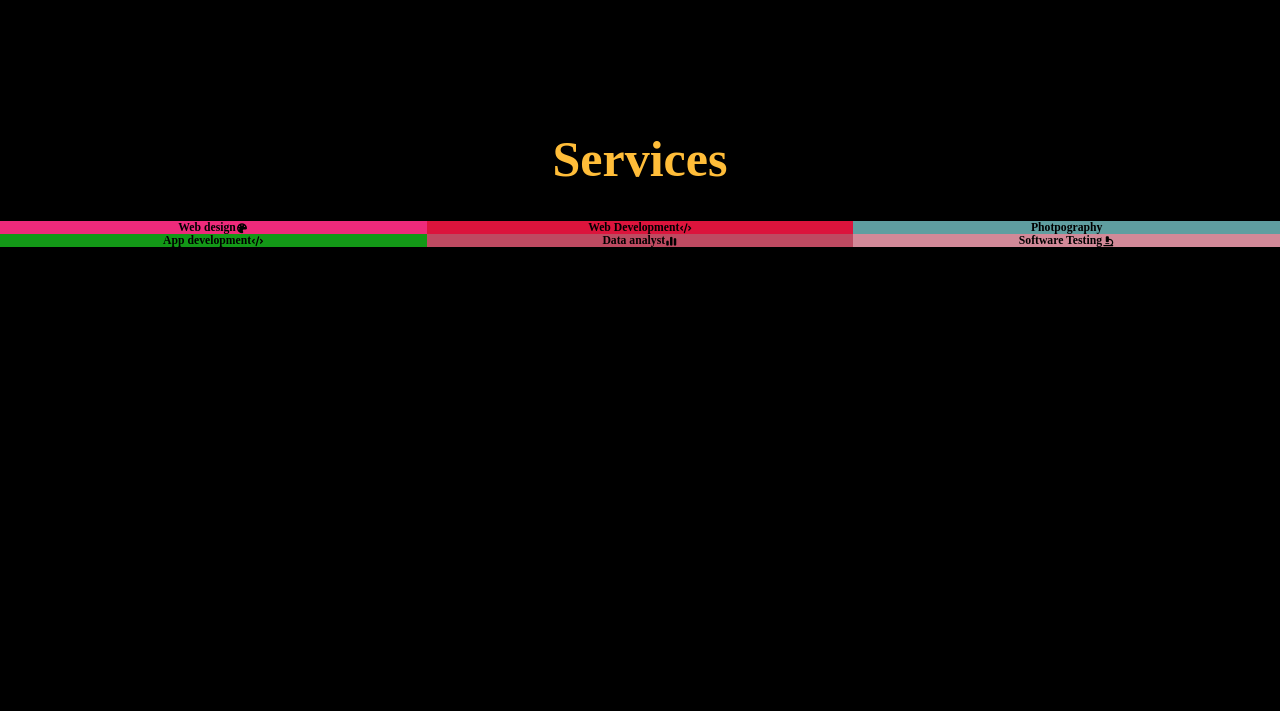
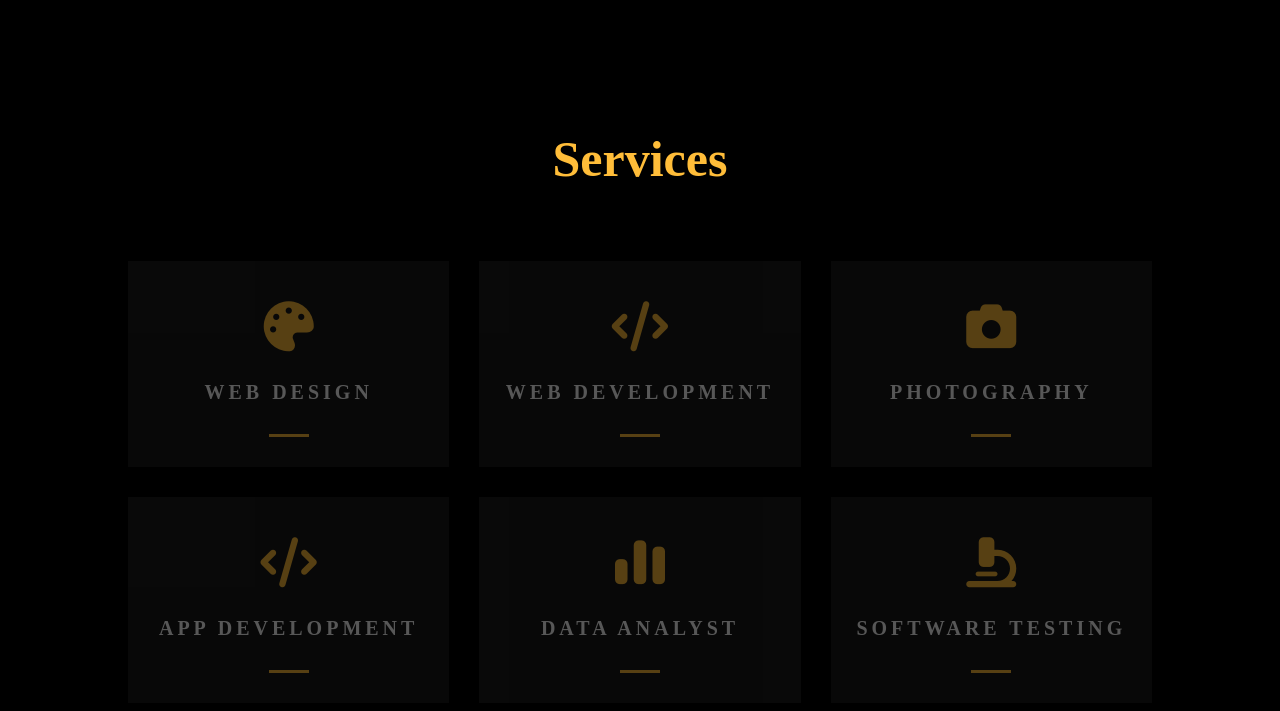
Before and after one commit to Hariprasad1303/portfolio, a website built with Parcel: page portfolio/src/index.html in a window 1280 px wide. Shown: the part 2208-2919 px from the top of the page. Before the commit the page ends 2455 px from the top, so only its background shows below. Built offline with nearby package versions, Linux system fonts and the light colour scheme.

Commit message:
twelveth commit

```diff
--- a/portfolio/src/index.html
+++ b/portfolio/src/index.html
@@ -186,25 +186,32 @@
         </div>
         <div class="service-content">
           <div class="service service1">
+            <div class="line"></div>
             <h3>Web design</h3>
             <i class="fa-solid fa-palette design-icon"></i>
           </div>
           <div class="service service2">
+            <div class="line"></div>
             <h3>Web Development</h3>
             <i class="fa-solid fa-code code-icon"></i>
           </div>
           <div class="service service3">
-            <h3>Photpography</h3>
+            <div class="line"></div>
+            <h3>Photography</h3>
+            <i class="fa-solid fa-camera photo-icon"></i>
           </div>
           <div class="service service4">
+            <div class="line"></div>
             <h3>App development</h3>
             <i class="fa-solid fa-code code-icon"></i>
           </div>
           <div class="service service5">
+            <div class="line"></div>
             <h3>Data analyst</h3>
             <i class="fa-solid fa-chart-simple data-icon"></i>
           </div>
           <div class="service service6">
+            <div class="line"></div>
             <h3>Software Testing</h3>
             <i class="fa-solid fa-microscope test-icon"></i>
           </div>
--- a/portfolio/src/style.css
+++ b/portfolio/src/style.css
@@ -470,9 +470,9 @@ textarea {
 }
 /*contact section ends here*/
 #service {
-  width: 100%;
+  width: 80%;
   height: auto;
-  margin-top: 8rem;
+  margin: 8rem auto;
   grid-template-columns: 1fr;
   grid-template-rows: auto;
   grid-template-areas:
@@ -487,7 +487,7 @@ textarea {
   text-align: center;
   font-size: 5rem;
   padding: 3rem;
-  color:#ffbd39;
+  color: #ffbd39;
 }
 .service-content {
   display: grid;
@@ -497,33 +497,74 @@ textarea {
   grid-template-areas:
     "service1 service2 service3"
     "service4 service5 service6";
+  gap: 3rem;
+  margin-top: 4rem;
 }
-.service{
-  display:flex;
-  justify-content:center;
-  align-items:center;
+.service {
+  opacity: 1;
+  display: flex;
+  flex-direction: column-reverse;
+  justify-content: center;
+  align-items: center;
+  background-color: rgba(255, 255, 255, 0.1);
+  transition: 0.4s ease-in;
+}
+/*Hover effects starts here*/
+.service:hover{
+  background-color:#ffbd39;
+  transform: translateY(-10px);
+  opacity:1;
+}
+.service:hover .line{
+  background-color: black;
+}
+.service:hover h3,.service:hover i{
+  color:black;
+}
+.service:not(hover){
+  background-color:rgba(255, 255, 255, 0.1);
+  opacity:0.34;
+}
+/*Hover effects ends here*/
+.service h3 {
+  padding: 3rem 0rem;
+  color: white;
+  font-size: 2rem;
+  font-weight: 600;
+  letter-spacing: 4px;
+  text-transform: uppercase;
+  text-align: center;
+}
+.design-icon,
+.code-icon,
+.photo-icon,
+.test-icon,
+.data-icon {
+  color: #ffbd39;
+  font-size: 5rem;
+  padding-top: 4rem;
+}
+.line {
+  height: 0.3rem;
+  background-color: #ffbd39;
+  width: 4rem;
+  margin-bottom: 3rem;
 }
 .service1 {
   grid-area: service1;
-  background-color: #ee2a7b;
 }
 .service2 {
   grid-area: service2;
-  background-color: crimson;
 }
 .service3 {
   grid-area: service3;
-  background-color: cadetblue;
 }
 .service4 {
   grid-area: service4;
-  background-color: rgb(19, 152, 23);
 }
 .service5 {
   grid-area: service5;
-  background-color: rgb(190, 74, 97);
 }
 .service6 {
   grid-area: service6;
-  background-color: rgb(210, 137, 152);
 }
```
